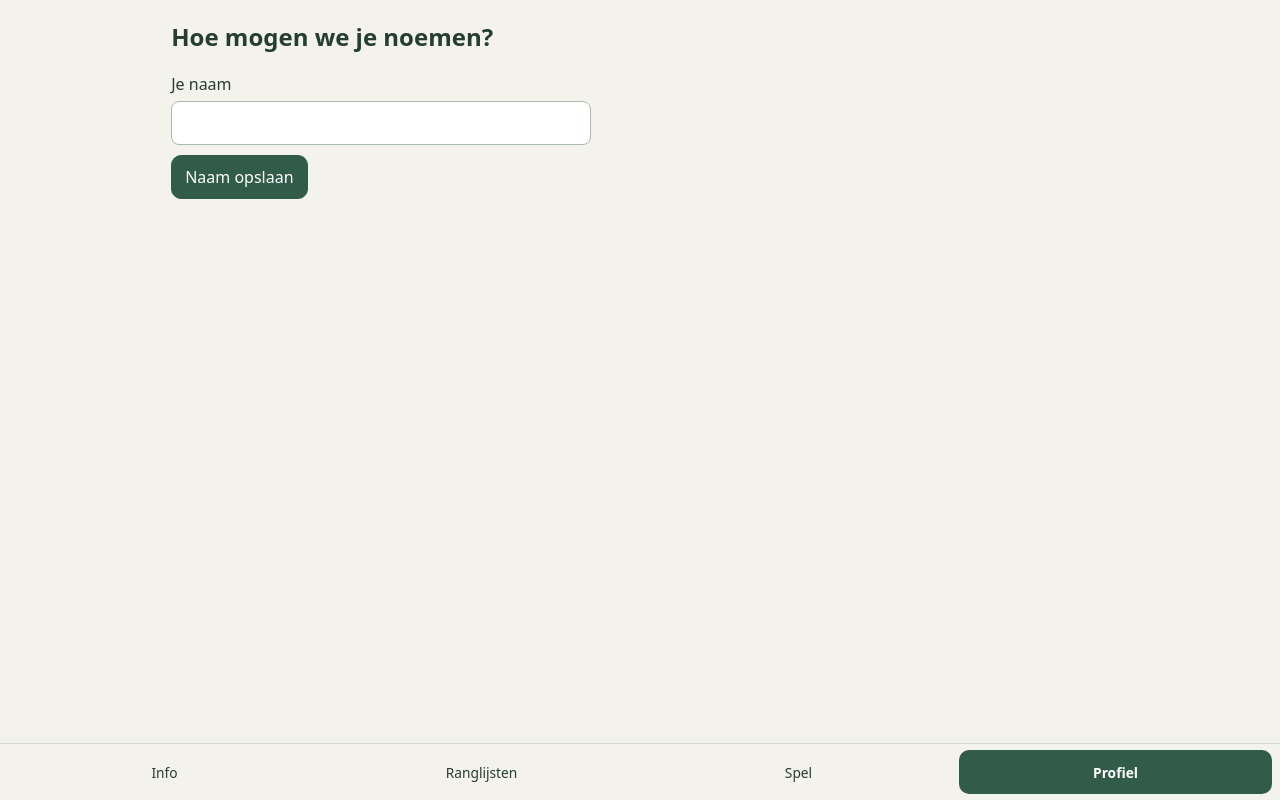
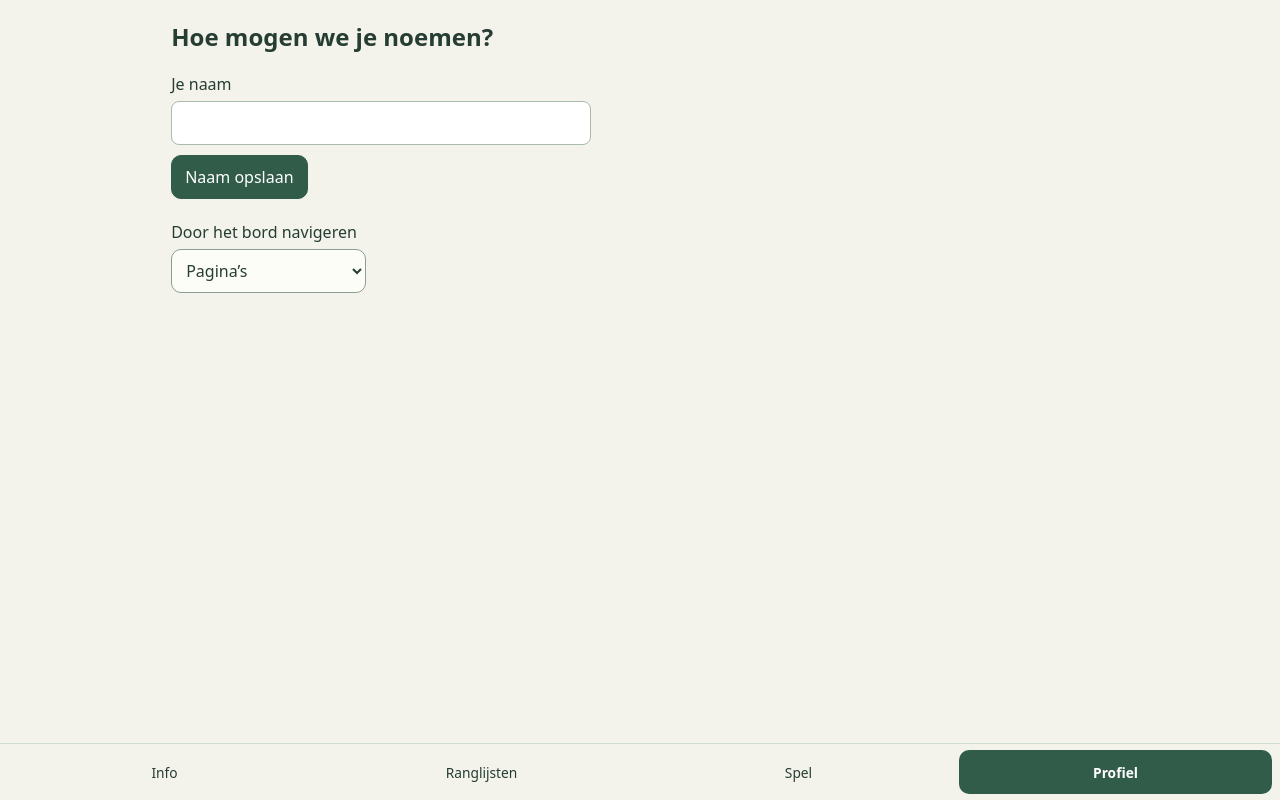
Before and after one commit to GreatFurby/zen-coin, a plain HTML site: page index.html in a window 1280 px wide. Drawn offline with Linux system fonts and the light colour scheme.

Commit message:
Add files via upload

```diff
--- a/game.js
+++ b/game.js
@@ -12,13 +12,17 @@
   const SAVE_KEY = "zen-coin-sorting-v1";
 
   const BOARD_VIEW_KEY = "zen-coin-board-view-v1";
+  const BOARD_NAVIGATION_KEY = "zen-coin-board-navigation-v1";
   let compactView = false;
+  let scrollBoard = false;
   try {
     compactView = localStorage.getItem(BOARD_VIEW_KEY) === "compact";
+    scrollBoard = localStorage.getItem(BOARD_NAVIGATION_KEY) === "scroll";
   } catch {
     // The toggle still works for this session when storage is blocked.
   }
 
+  const navigationSelect = document.getElementById("board-navigation");
   const viewButton = document.getElementById("board-view");
   const board = document.getElementById("board");
   const spawnButton = document.getElementById("spawn");
@@ -320,7 +324,10 @@
     return next === Infinity ? first : next;
   }
 
+  const renderedSlots = new WeakMap();
+
   function render(merged = new Map()) {
+    board.classList.toggle("scroll-board", scrollBoard);
     board.classList.toggle("compact", compactView);
     viewButton.setAttribute("aria-pressed", String(compactView));
     const free = freeSpaces();
@@ -341,15 +348,15 @@
 
     const pages = pageCount();
     currentPage = Math.min(currentPage, pages - 1);
-    paging.hidden = pages === 1;
+    paging.hidden = scrollBoard || pages === 1;
     pageInput.max = pages;
     pageInput.value = currentPage + 1;
     document.getElementById("page-total").textContent = `van ${fmt(pages)}`;
     previousPage.disabled = currentPage === 0;
     nextPage.disabled = currentPage === pages - 1;
-    nextOccupied.disabled = nextOccupiedPage(Object.keys(game.stacks)) === Infinity;
-    const start = currentPage * PAGE_SIZE;
-    const visible = Math.min(PAGE_SIZE, slotCount() - start);
+    nextOccupied.disabled = scrollBoard || nextOccupiedPage(Object.keys(game.stacks)) === Infinity;
+    const start = scrollBoard ? 0 : currentPage * PAGE_SIZE;
+    const visible = scrollBoard ? slotCount() : Math.min(PAGE_SIZE, slotCount() - start);
 
     // Keep the slot buttons in place so keyboard focus survives each action.
     while (board.children.length > visible) board.lastElementChild.remove();
@@ -361,11 +368,14 @@
         button = document.createElement("button");
         button.type = "button";
         button.className = "slot";
-        button.addEventListener("click", () => clickSlot(currentPage * PAGE_SIZE + offset));
+        button.addEventListener("click", () => clickSlot((scrollBoard ? 0 : currentPage * PAGE_SIZE) + offset));
         board.append(button);
       }
 
       const picked = selectedSlot === index;
+      const signature = [index, compactView, picked, merged.has(index), ...stack].join(",");
+      if (renderedSlots.get(button) === signature) continue;
+      renderedSlots.set(button, signature);
       const pickedFrom = picked ? stack.length - frontRun(stack) : stack.length;
       const label = `Plek ${fmt(index + 1)}, ${fmt(stack.length)} van ${fmt(CAPACITY)} munten`;
       button.setAttribute("aria-label", stack.length
@@ -422,6 +432,20 @@
     if (Number.isInteger(pageInput.valueAsNumber)) changePage(pageInput.valueAsNumber - 1);
   });
 
+  navigationSelect.value = scrollBoard ? "scroll" : "pages";
+  navigationSelect.addEventListener("change", () => {
+    scrollBoard = navigationSelect.value === "scroll";
+    if (!scrollBoard && selectedSlot !== null) {
+      currentPage = Math.floor(selectedSlot / PAGE_SIZE);
+    }
+    try {
+      localStorage.setItem(BOARD_NAVIGATION_KEY, navigationSelect.value);
+    } catch {
+      // The chosen navigation remains active for this session.
+    }
+    render();
+  });
+
   viewButton.addEventListener("click", () => {
     compactView = !compactView;
     try {
--- a/index.html
+++ b/index.html
@@ -76,6 +76,11 @@
     <input id="invite" type="password" required maxlength="256" autocomplete="off" autocapitalize="none">
     <button class="primary">Lid worden</button>
   </form>
+  <label for="board-navigation">Door het bord navigeren</label>
+  <select id="board-navigation">
+    <option value="pages">Pagina’s</option>
+    <option value="scroll">Doorlopend scrollen</option>
+  </select>
   <p id="profile-status" role="status"></p>
   <p id="connection" role="status"></p>
 </section>
--- a/style.css
+++ b/style.css
@@ -226,3 +226,20 @@ th { position: sticky; top: 0; background: #e5ece0; }
 #board.compact .coin { font-size: .82rem; }
 #board.compact .coin-large { font-size: .62rem; }
 #board.compact .picked { transform: none; }
+
+#board-navigation {
+  display: block;
+  min-height: 44px;
+  margin: 6px 0 16px;
+  padding: 6px 10px;
+  border: 1px solid #8b9e91;
+  border-radius: 10px;
+  background: #fcfdf7;
+  color: inherit;
+  font: inherit;
+}
+#board.scroll-board .slot {
+  content-visibility: auto;
+  contain-intrinsic-block-size: auto 72px;
+}
+#board.scroll-board.compact .slot { contain-intrinsic-block-size: auto 122px; }
--- a/sw.js
+++ b/sw.js
@@ -1,4 +1,4 @@
-const CACHE = "zen-coin-shell-v7";
+const CACHE = "zen-coin-shell-v8";
 const shell = ["index.html", "style.css", "config.js", "game.js", "friends.js",
   "manifest.webmanifest", "cat-180.png", "cat-192.png", "cat-512.png", "cat.webp"];
 self.addEventListener("install", event => {
```
